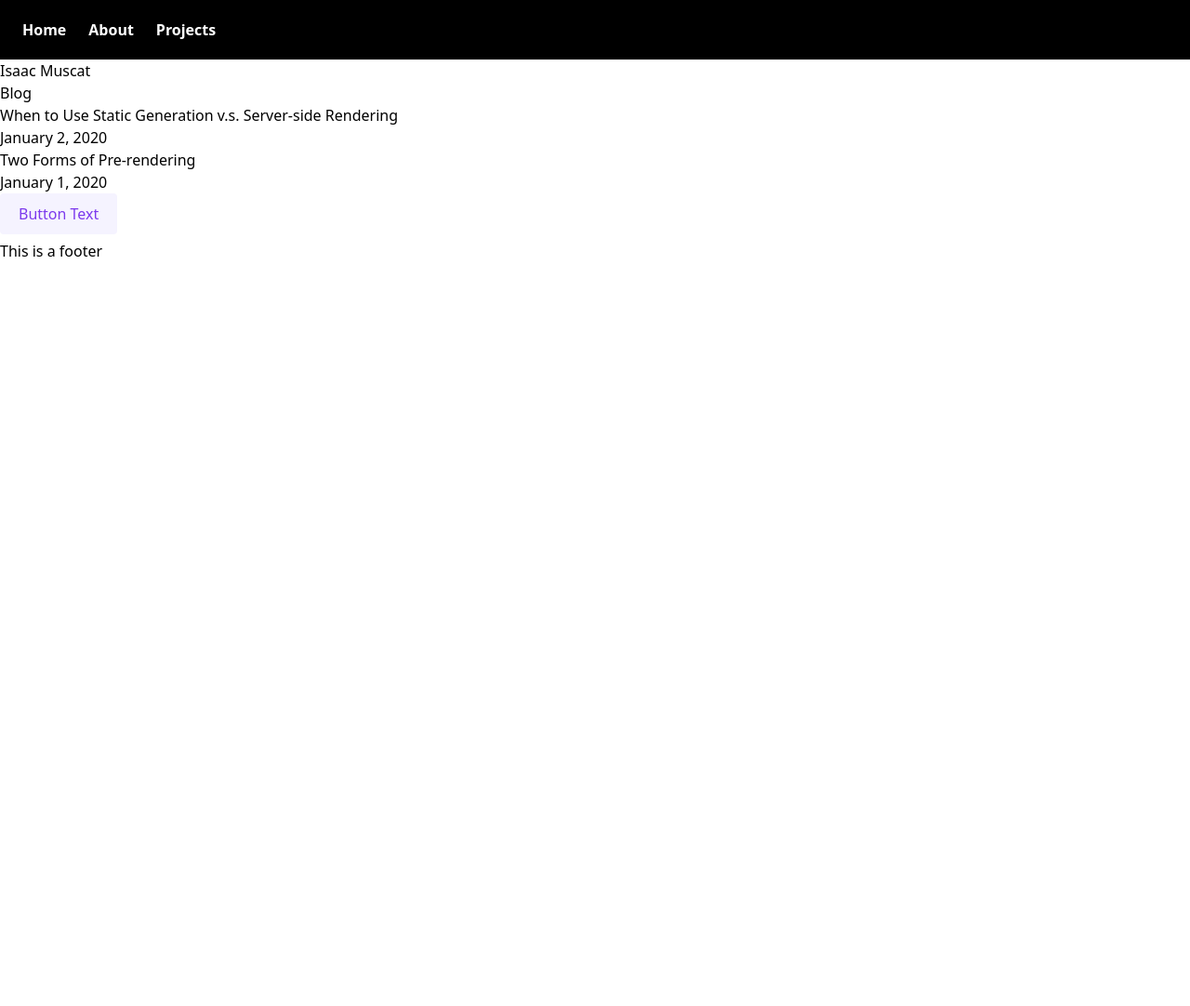
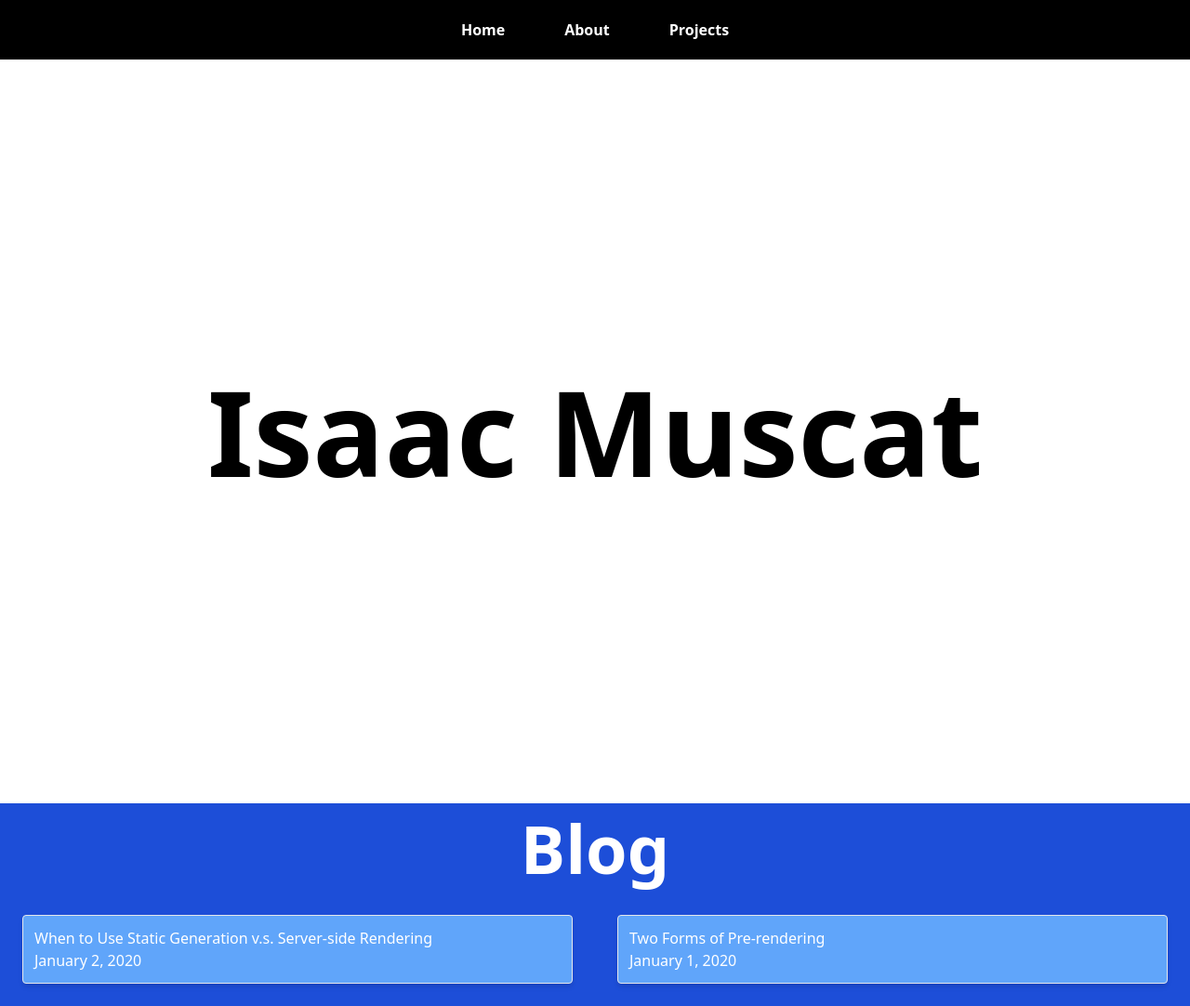
Before and after one commit to Isaac-Muscat/Personal-Blog-Static-Site, a Next.js app in the folder blog/: page / in a window 1280 px wide. Shown: the whole page at 93% size. Before the commit the page ends 800 px from the top, so only its background shows below. Built offline with nearby package versions, Linux system fonts and the light colour scheme.

Commit message:
Styling changes

```diff
--- a/blog/components/layout.js
+++ b/blog/components/layout.js
@@ -5,7 +5,7 @@ export default function Layout({ children }) {
   const router = useRouter();
   const navBar = (
     <nav className="bg-black items-center p-3">
-      <div className="w-full flex flex-row">
+      <div className="justify-center space-x-10 w-full flex flex-row">
         <Link href="/">
           <a className="navbtn-green">
             Home
@@ -24,12 +24,12 @@ export default function Layout({ children }) {
       </div>
     </nav>
   );
-  const footer = <h1>This is a footer</h1>;
+  const footer = <h1></h1>;
 
   return (
-    <div className="flex flex-col">
+    <div className="flex justify-between flex-col h-screen">
       <header>{navBar}</header>
-      <main>{children}</main>
+      <main className="mb-auto">{children}</main>
       <footer>{footer}</footer>
     </div>
   );
--- /dev/null
+++ b/blog/components/post.js
@@ -0,0 +1,17 @@
+
+import Link from "next/link";
+import Date from "../components/date";
+
+export default function Post({ post }) {
+	return (
+		<div className="bg-blue-400 flex-1 rounded shadow-md border border-gray-200 m-6">
+			<div className="p-3 text-white">
+				<Link href={`/posts/${post.title}`}>
+					<a>{post.title}</a>
+				</Link>
+				<br />
+				<Date dateString={post.date} />
+			</div>
+		</div>
+	);
+}
--- a/blog/pages/index.js
+++ b/blog/pages/index.js
@@ -3,28 +3,24 @@ import Link from "next/link";
 import { getSortedPostsData } from "../scripts/posts";
 
 import Layout from "../components/layout";
-import Date from "../components/date";
+import Post from "../components/post";
 
 export default function Home({ postData }) {
 	return (
 		<Layout>
-			<h1>Isaac Muscat</h1>
-			<h2>Blog</h2>
-			<ul>
-				{postData.map(({ date, title }) => (
-					<li key={title}>
-						<Link href={`/posts/${title}`}>
-							<a>{title}</a>
-						</Link>
-						<br />
-						<Date dateString={date} />
-					</li>
-				))}
-			</ul>
-			<a href="#_" className="px-5 py-2.5 relative rounded group overflow-hidden font-medium bg-purple-50 text-purple-600 inline-block">
-    <span className="absolute top-0 left-0 flex w-full h-0 mb-0 transition-all duration-200 ease-out transform translate-y-0 bg-purple-600 group-hover:h-full opacity-90"></span>
-    <span className="relative group-hover:text-white">Button Text</span>
-</a>
+			<div>
+				<div className="p-10 h-screen flex items-center justify-center">
+					<h1 className="font-bold text-b md:text-9xl text-center text-7xl">Isaac Muscat</h1>
+				</div>
+				<div className="bg-blue-700">
+					<h2 className="font-bold text-white text-center text-b text-7xl p-3">Blog</h2>
+					<div className="flex justify-around flex-wrap">
+						{postData.map((post) => (
+							<Post key={post.title} post={post}/>
+						))}
+					</div>
+				</div>
+			</div>
 		</Layout>
 	);
 }
```
Also changed, not shown: 1 other file (tests, documents, lock files or other folders).
